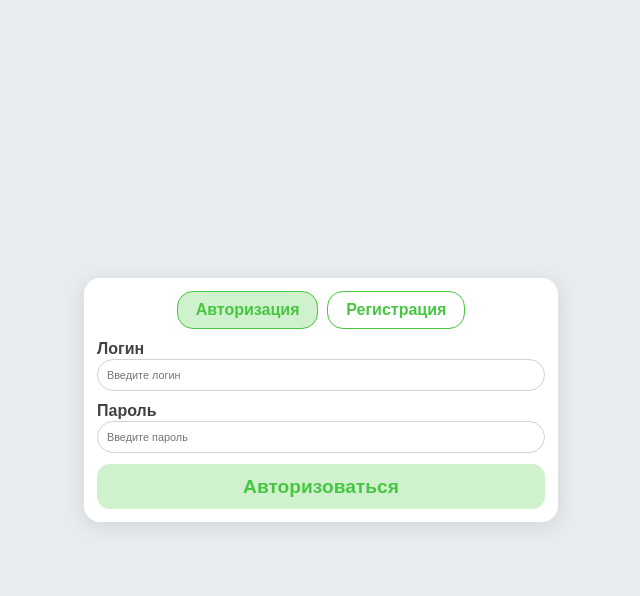
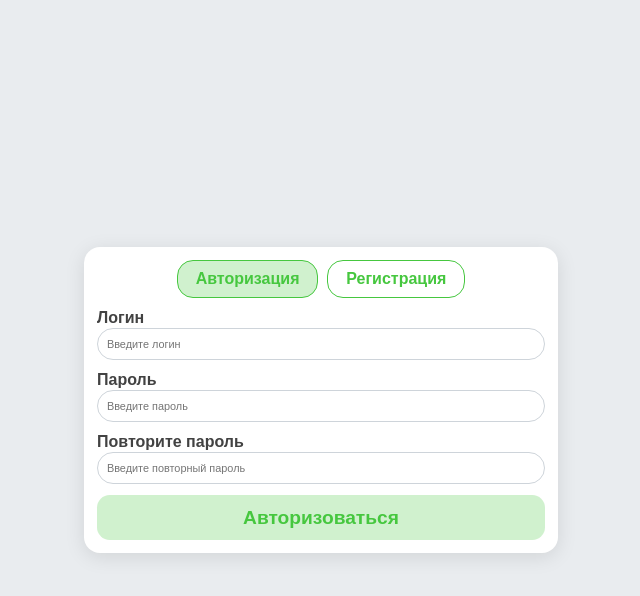
Before and after one commit to RodionMatytsin/diplom, a FastAPI app: page / in a window 1280 px wide. Shown: the top 596 px of the page, without its empty margins (319-959 px from the left). Run offline with FastAPI, Linux system fonts and the light colour scheme; parts of the project's set-up code (start-up, migrations or seed data) failed here and were passed over.

Commit message:
fix front

```diff
--- a/static/js/signup.js
+++ b/static/js/signup.js
@@ -1,8 +1,10 @@
 let login = document.getElementById('login'),
     password = document.getElementById('password'),
+    passwordRepeat = document.getElementById('passwordRepeat'),
     role = document.getElementById('role'),
     signupLogin = document.getElementById('signupLogin'),
     signupPassword = document.getElementById('signupPassword'),
+    signupPasswordRepeat = document.getElementById('signupPasswordRepeat'),
     phoneNumber = document.getElementById('phoneNumber'),
     fio = document.getElementById('fio'),
     day = document.getElementById('day'),
@@ -28,6 +30,12 @@ password.addEventListener('input', function() {
     }
 });
 
+passwordRepeat.addEventListener('input', function() {
+    if (!/^[a-zA-Z0-9_.\-!]+$/.test(passwordRepeat.value)) {
+        passwordRepeat.value = passwordRepeat.value.replace(/[^a-zA-Z0-9_.\-!]/g, '');
+    }
+});
+
 signupLogin.addEventListener('input', function() {
     if (!/^[a-zA-Z0-9_\-]+$/.test(signupLogin.value)) {
         signupLogin.value = signupLogin.value.replace(/[^a-zA-Z0-9_\-]/g, '');
@@ -40,7 +48,16 @@ signupPassword.addEventListener('input', function() {
     }
 });
 
+signupPasswordRepeat.addEventListener('input', function() {
+    if (!/^[a-zA-Z0-9_.\-!]+$/.test(signupPasswordRepeat.value)) {
+        signupPasswordRepeat.value = signupPasswordRepeat.value.replace(/[^a-zA-Z0-9_.\-!]/g, '');
+    }
+});
+
 function signup_user() {
+    if (signupPassword.value !== signupPasswordRepeat.value) {
+        show_error('Пароли не совпадают!', 'Ошибка');
+    } else {
         sendRequest(
             'POST',
             '/api/signup',
@@ -68,8 +85,12 @@ function signup_user() {
             }
         )
     }
+}
 
 function login_user() {
+    if (password.value !== passwordRepeat.value) {
+        show_error('Пароли не совпадают!', 'Ошибка');
+    } else {
         sendRequest(
             'POST',
             '/api/login',
@@ -92,3 +113,4 @@ function login_user() {
             }
         )
     }
+}
--- a/templates/index.html
+++ b/templates/index.html
@@ -27,6 +27,10 @@
                     <label class="input_label" for="password">Пароль</label>
                     <input class="login" type="password" id="password" placeholder="Введите пароль" required>
                 </div>
+                <div class="input_field">
+                    <label class="input_label" for="passwordRepeat">Повторите пароль</label>
+                    <input class="login" type="password" id="passwordRepeat" placeholder="Введите повторный пароль" required>
+                </div>
                 <button class="button" onclick="login_user()">Авторизоваться</button>
             </div>
             <div id="signupForm" style="display: none;">
@@ -45,6 +49,10 @@
                 <div class="input_field">
                     <label class="input_label" for="signupPassword">Пароль</label>
                     <input class="login" type="password" id="signupPassword" placeholder="Введите пароль" required>
+                </div>
+                <div class="input_field">
+                    <label class="input_label" for="signupPasswordRepeat">Повторите пароль</label>
+                    <input class="login" type="password" id="signupPasswordRepeat" placeholder="Введите повторный пароль" required>
                 </div>
                 <div class="input_field">
                     <label class="input_label" for="phoneNumber">Номер телефона</label>
```
Lines whose indentation alone changed are shown as unchanged.
